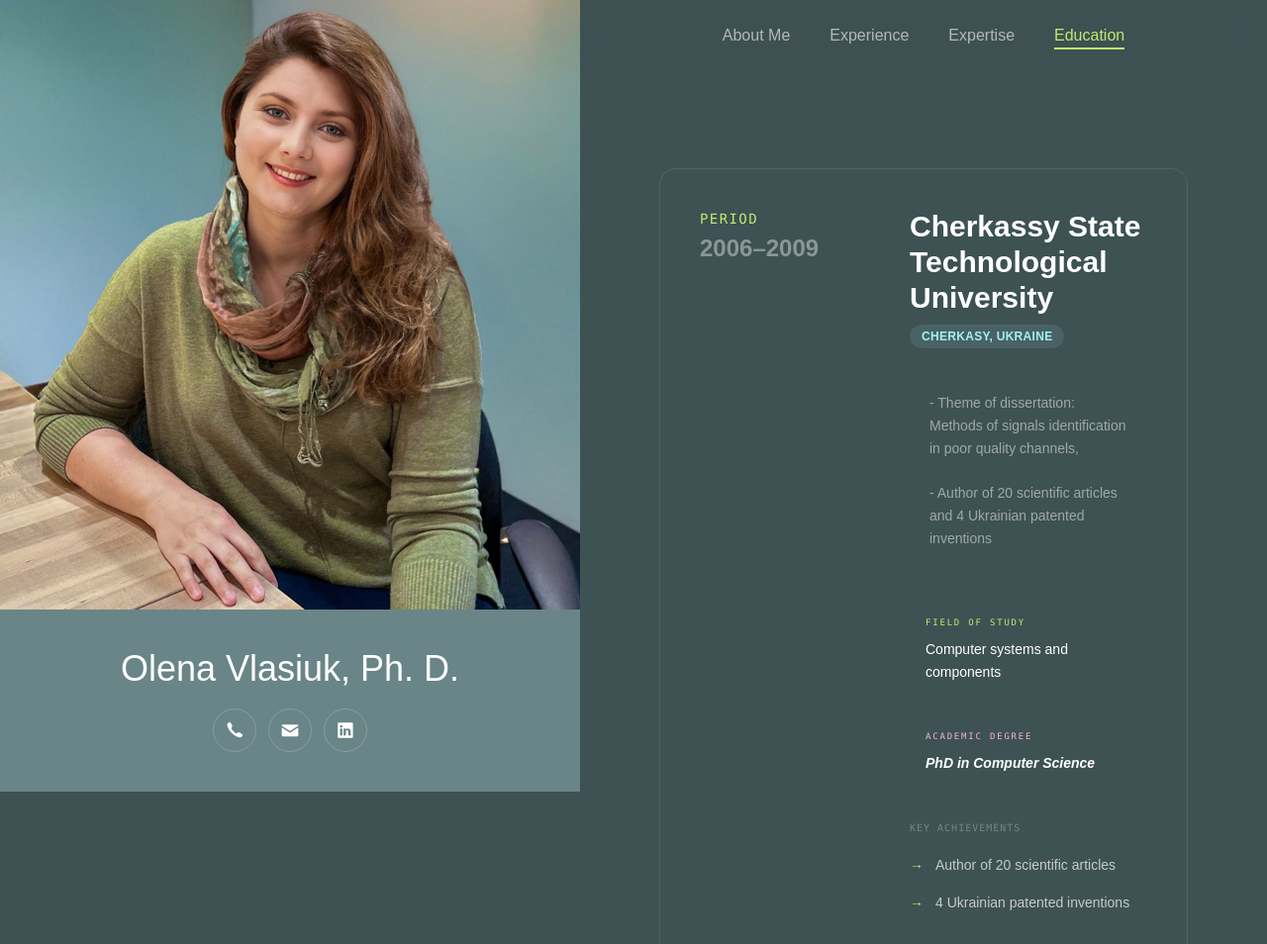
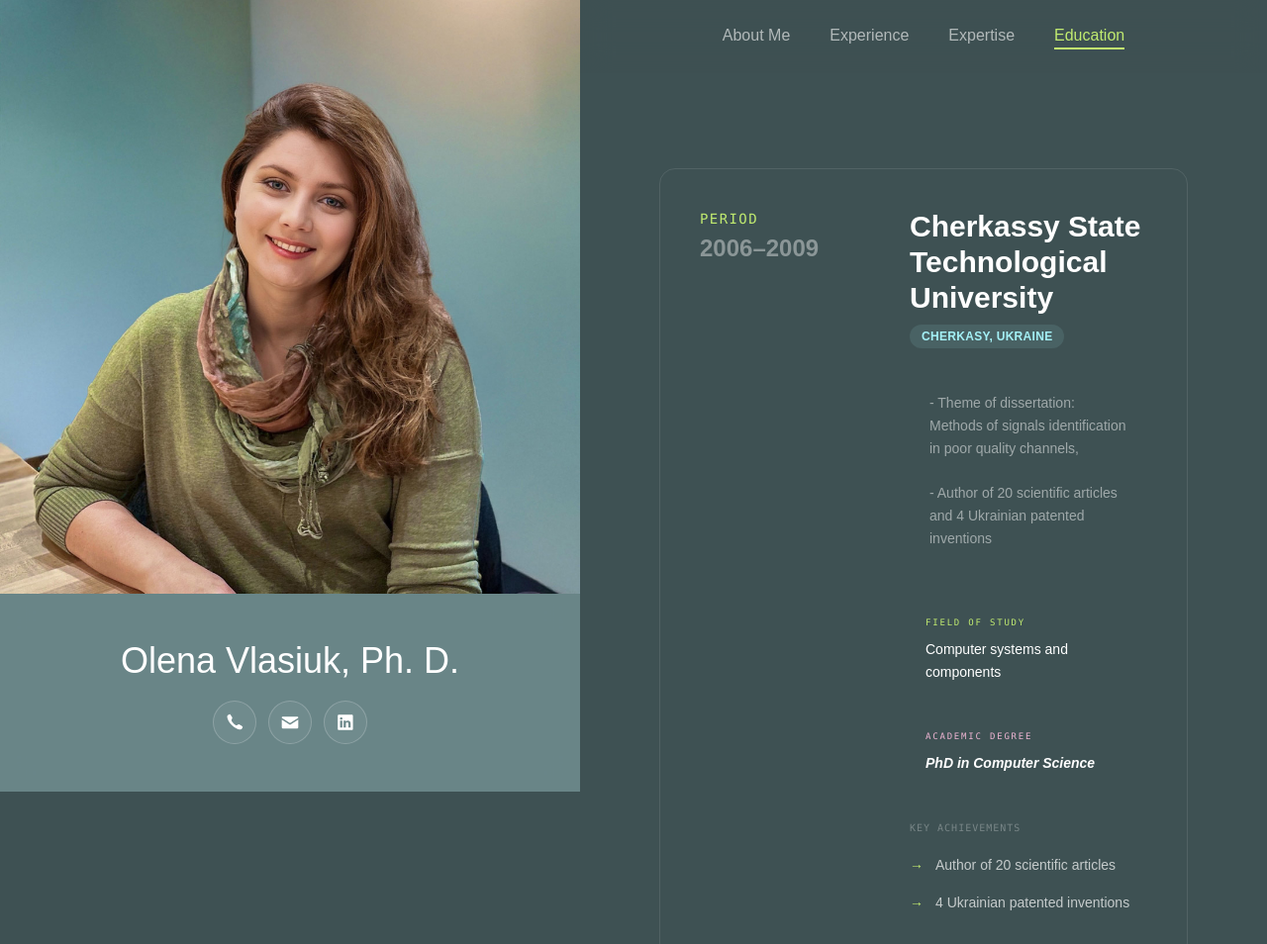
Before and after one commit to VlasiukRV/product-landing-stub, an Astro site in the folder src/olena-vlasiuk-me/: page /education in a window 1280 px wide. Shown: the top 954 px of the page at 99% size. Built offline with nearby package versions, Linux system fonts and the light colour scheme; Astro itself is replaced by a stand-in of ours; a web font is replaced by a local one.

Commit message:
[olena-vlasiuk]  - fixed image height for iPad screen

```diff
--- a/src/olena-vlasiuk-me/src/layouts/MainLayout.astro
+++ b/src/olena-vlasiuk-me/src/layouts/MainLayout.astro
@@ -28,20 +28,24 @@ const isActive = (path: string) => currentPath === path ? "text-[#c1eb70] border
 <div class="flex flex-col lg:flex-row min-h-screen relative">
 
     <aside class="lg:sticky lg:top-0 lg:h-screen w-full lg:w-[700px] flex flex-col z-50">
-        <div class="relative flex-1 min-h-[400px]">
-            <img src="/images/ollena-vlasiuk.jpg" alt="Olena Vlasiuk" class="absolute inset-0 w-full h-full object-cover" />
+        <div class="relative w-full h-[450px] md:h-[650px] lg:h-full lg:flex-1 overflow-hidden">
+            <img
+                    src="/images/ollena-vlasiuk.jpg"
+                    alt="Olena Vlasiuk"
+                    class="absolute inset-0 w-full h-full object-cover object-[center_20%]"
+            />
         </div>
 
-        <div class="bg-[#7d9c9fb3] backdrop-blur-[15px] p-10 flex flex-col items-center justify-center gap-5 text-center">
-            <h1 class="text-3xl md:text-4xl font-medium">Olena Vlasiuk, Ph. D.</h1>
+        <div class="bg-[#7d9c9fb3] backdrop-blur-[15px] p-8 md:p-12 flex flex-col items-center justify-center gap-5 text-center">
+            <h1 class="text-3xl md:text-4xl font-medium text-white">Olena Vlasiuk, Ph. D.</h1>
             <div class="flex gap-3">
-                <a href="tel:217-254-7159" class="w-11 h-11 flex items-center justify-center rounded-full hover:bg-[#3e5153] transition-colors border border-white/20">
+                <a href="tel:217-254-7159" class="w-11 h-11 flex items-center justify-center rounded-full bg-white/5 hover:bg-[#3e5153] transition-colors border border-white/20">
                     <img src="/images/phone.svg" class="w-5 h-5" alt="Phone" />
                 </a>
-                <a href="mailto:alyona.lisitsyna@gmail.com" class="w-11 h-11 flex items-center justify-center rounded-full hover:bg-[#3e5153] transition-colors border border-white/20">
+                <a href="mailto:alyona.lisitsyna@gmail.com" class="w-11 h-11 flex items-center justify-center rounded-full bg-white/5 hover:bg-[#3e5153] transition-colors border border-white/20">
                     <img src="/images/email.svg" class="w-5 h-5" alt="Email" />
                 </a>
-                <a href="https://linkedin.com/in/olenavlasiuk/" target="_blank" class="w-11 h-11 flex items-center justify-center rounded-full hover:bg-[#3e5153] transition-colors border border-white/20">
+                <a href="https://linkedin.com/in/olenavlasiuk/" target="_blank" class="w-11 h-11 flex items-center justify-center rounded-full bg-white/5 hover:bg-[#3e5153] transition-colors border border-white/20">
                     <img src="/images/linkedIn.svg" class="w-5 h-5" alt="LinkedIn" />
                 </a>
             </div>
```
Also changed, not shown: 10 other files.
